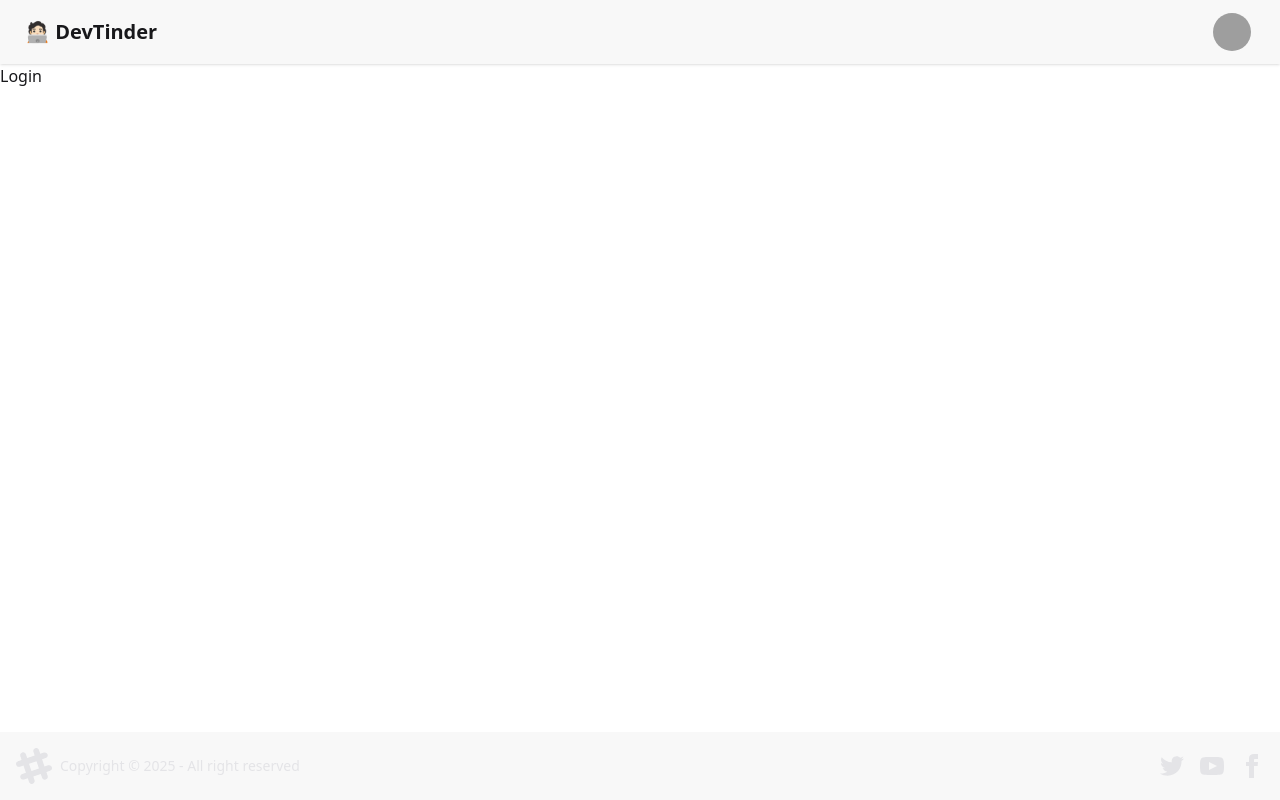
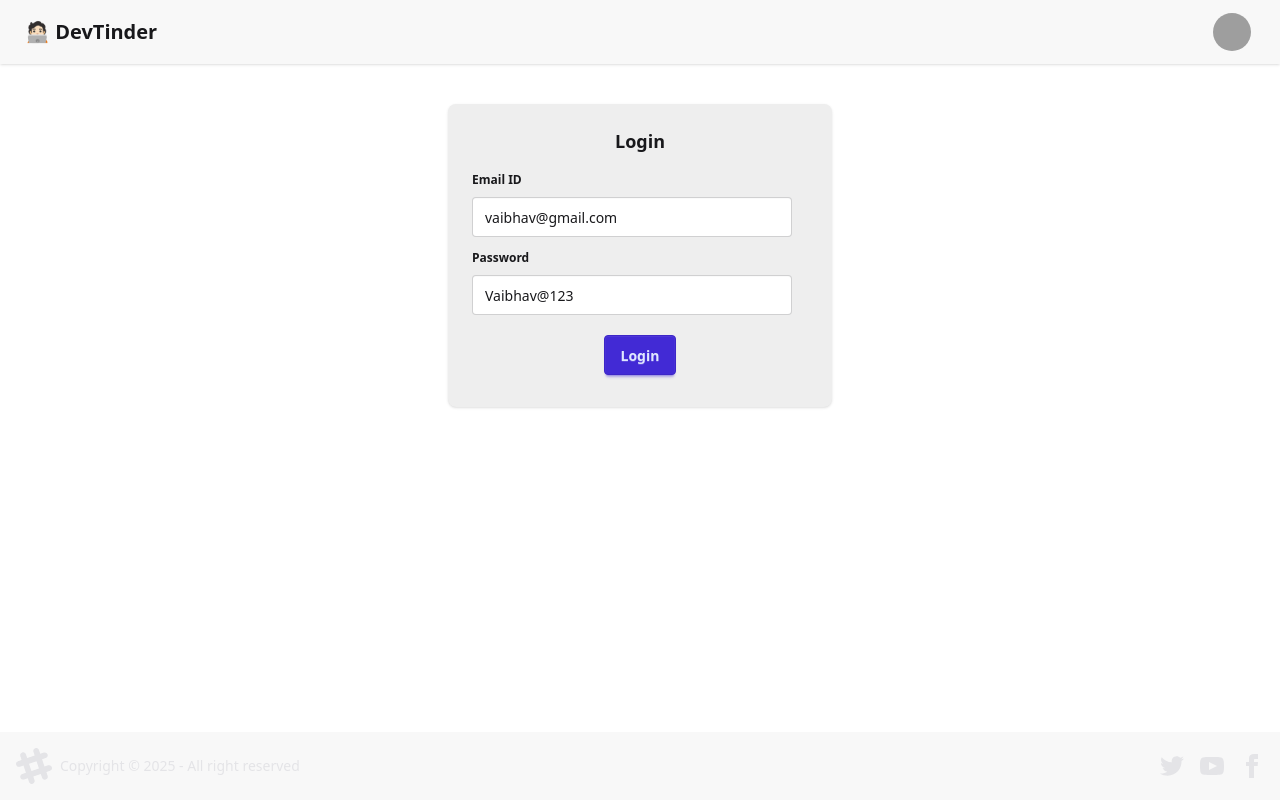
Before and after one commit to Mendpara-Vaibhav/DevTinder, a React (Vite) app in the folder devTinder-FE/: page /login in a window 1280 px wide. Built offline with nearby package versions, Linux system fonts and the light colour scheme; grey boxes are pictures that could not be loaded.

Commit message:
Login page is setup

```diff
--- a/devTinder-FE/package.json
+++ b/devTinder-FE/package.json
@@ -10,9 +10,12 @@
     "preview": "vite preview"
   },
   "dependencies": {
+    "@reduxjs/toolkit": "^2.9.2",
     "@tailwindcss/vite": "^4.1.16",
+    "axios": "^1.13.1",
     "react": "^19.1.1",
     "react-dom": "^19.1.1",
+    "react-redux": "^9.2.0",
     "react-router-dom": "^7.9.5",
     "tailwindcss": "^4.1.16"
   },
--- a/devTinder-FE/src/Login.jsx
+++ b/devTinder-FE/src/Login.jsx
@@ -1,8 +1,59 @@
+import { useState } from "react";
+import axios from "axios";
 
 const Login = () => {
+  const [emailId, setEmailId] = useState("vaibhav@gmail.com");
+  const [password, setPassword] = useState("Vaibhav@123");
+
+  const handleLogin = async () => {
+    try {
+      const res = await axios.post(
+        "http://localhost:3000/login",
+        {
+          emailId,
+          password,
+        },
+        { withCredentials: true }
+      );
+    } catch (err) {
+      console.log(err);
+    }
+  };
+
   return (
-    <div>Login</div>
-  )
-}
+    <div className="flex justify-center my-10">
+      <div className="card bg-base-300 w-96 shadow-sm">
+        <div className="card-body">
+          <h2 className="card-title justify-center">Login</h2>
+          <div>
+            <fieldset className="fieldset">
+              <legend className="fieldset-legend">Email ID</legend>
+              <input
+                type="text"
+                value={emailId}
+                className="input"
+                onChange={(e) => setEmailId(e.target.value)}
+              />
+            </fieldset>
+            <fieldset className="fieldset">
+              <legend className="fieldset-legend">Password</legend>
+              <input
+                type="text"
+                value={password}
+                className="input"
+                onChange={(e) => setPassword(e.target.value)}
+              />
+            </fieldset>
+          </div>
+          <div className="card-actions justify-center m-2">
+            <button className="btn btn-primary" onClick={handleLogin}>
+              Login
+            </button>
+          </div>
+        </div>
+      </div>
+    </div>
+  );
+};
 
-export default Login
+export default Login;
```
Also changed, not shown: 1 other file (tests, documents, lock files or other folders).
